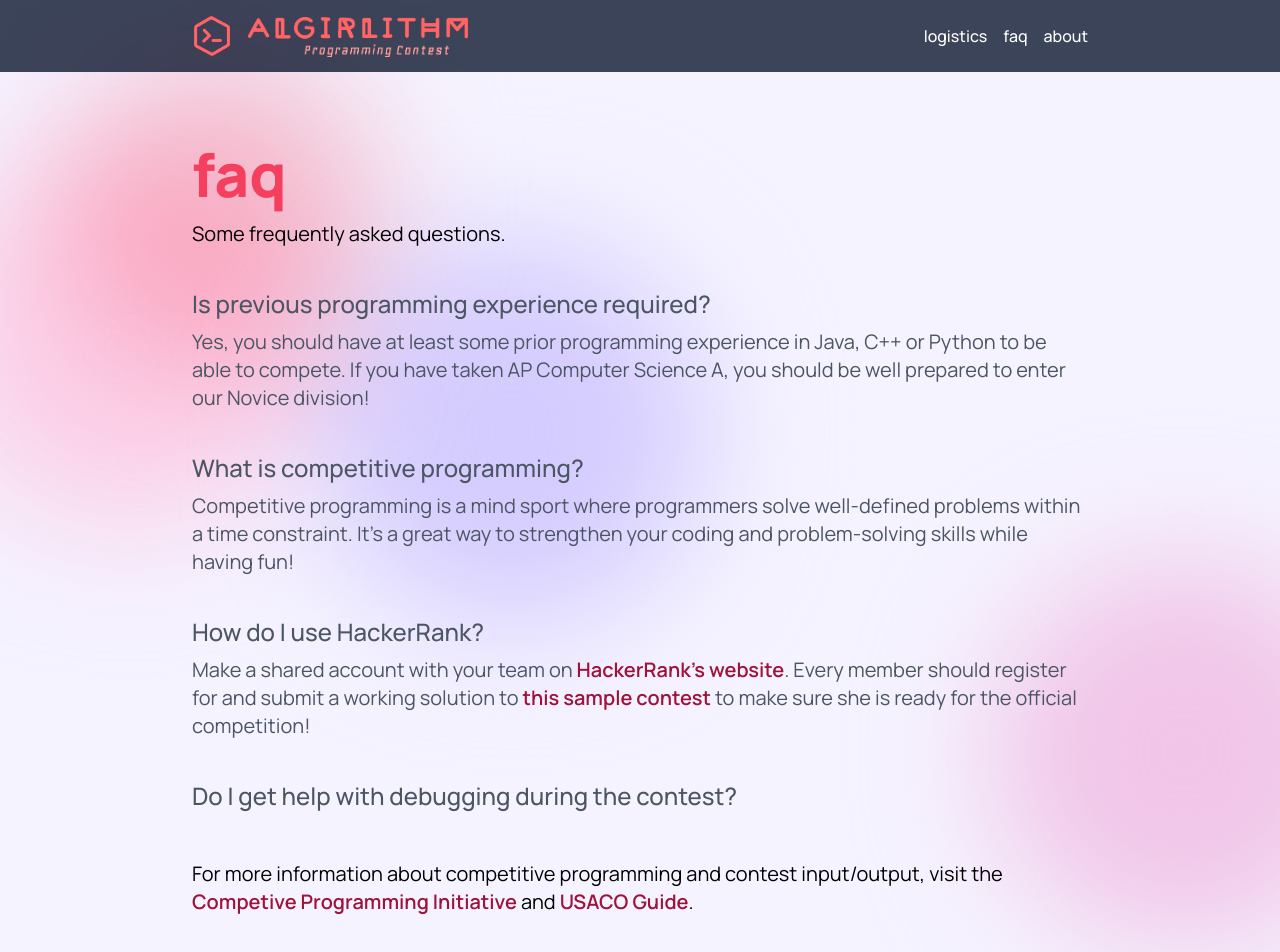
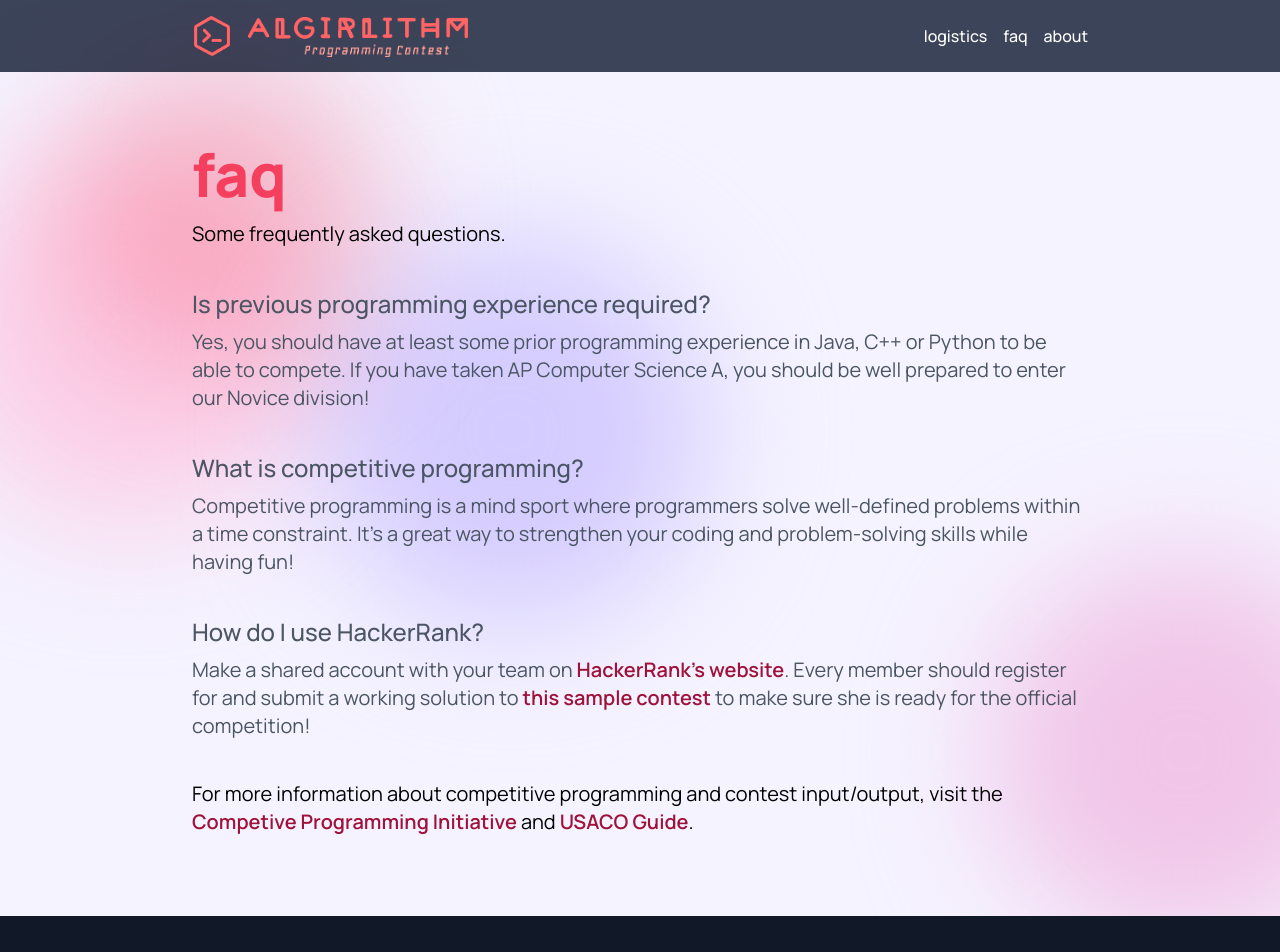
Before and after one commit to maggie-j-liu/algirlithm, a Next.js app: page /faq in a window 1280 px wide. Shown: the top 952 px of the page. Built offline with nearby package versions, Linux system fonts and the light colour scheme.

Commit message:
remove debugging question

```diff
--- a/pages/faq.jsx
+++ b/pages/faq.jsx
@@ -49,10 +49,6 @@ const faq = [
         to make sure she is ready for the official competition!
       </>
     ),
-  },
-  {
-    question: "Do I get help with debugging during the contest?",
-    answer: <></>,
   },
 ];
 
```
